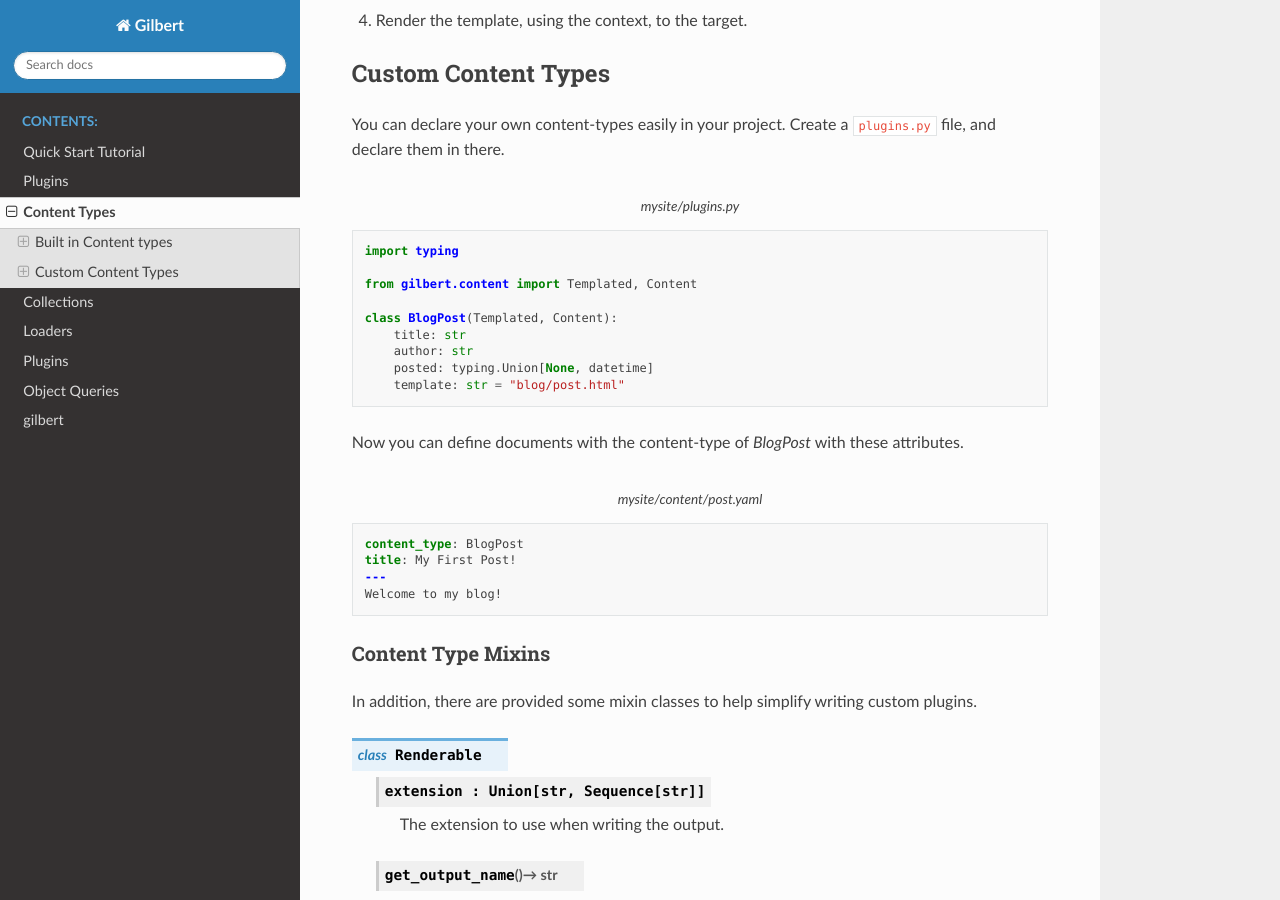
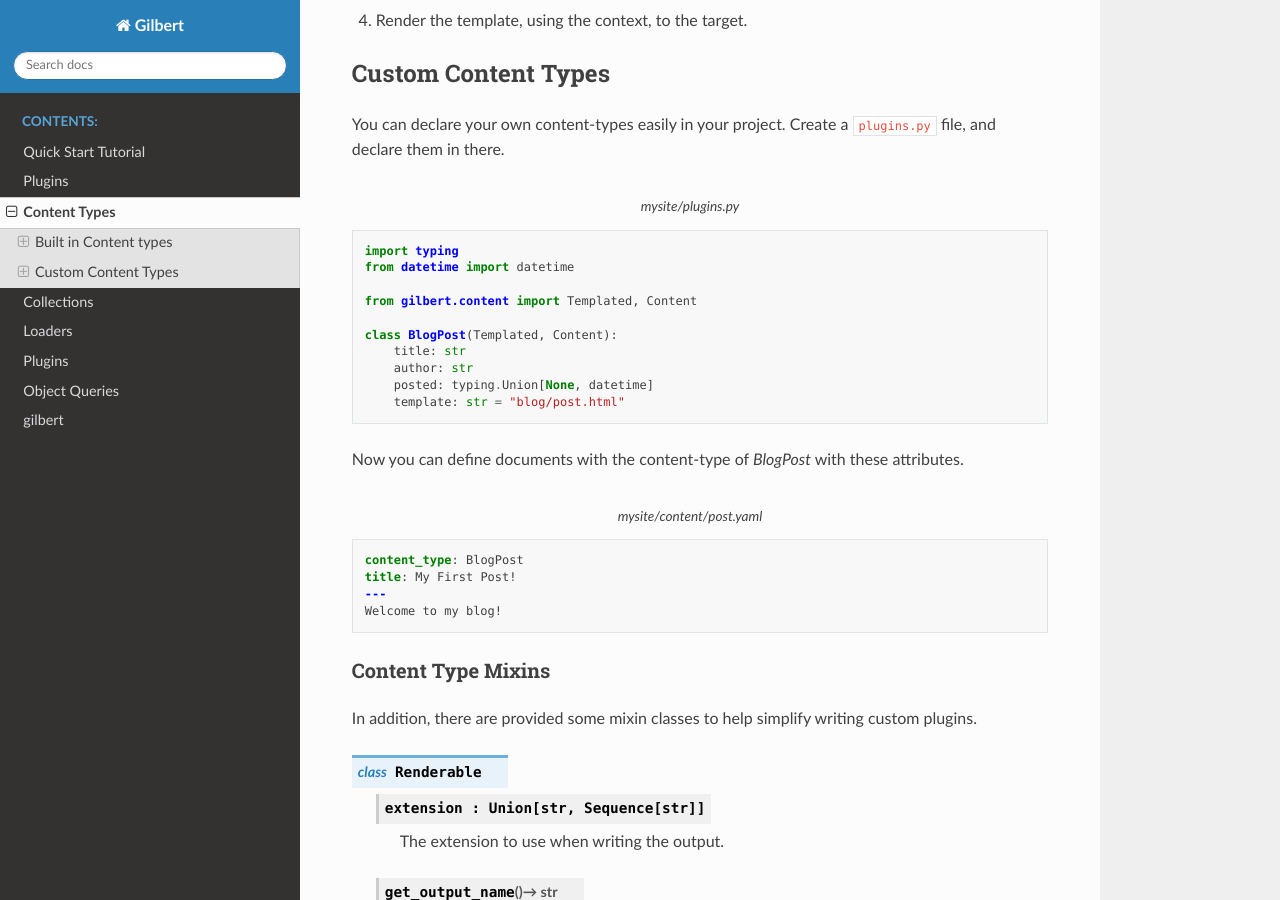
Before and after one commit to funkybob/gilbert, a Sphinx documentation site: the page built from docs/content.rst, in a window 1280 px wide and 900 px high, scrolled down 1056 px. Built offline with Sphinx 7.4.7 and the Read the Docs theme 2.0.0, drawn with Linux system fonts in a browser that asks for light colours.

Commit message:
Added missing import (#6)

```diff
--- a/docs/content.rst
+++ b/docs/content.rst
@@ -65,6 +65,7 @@ You can declare your own content-types easily in your project.  Create a
    :caption: mysite/plugins.py
 
    import typing
+   from datetime import datetime
 
    from gilbert.content import Templated, Content
 
```
